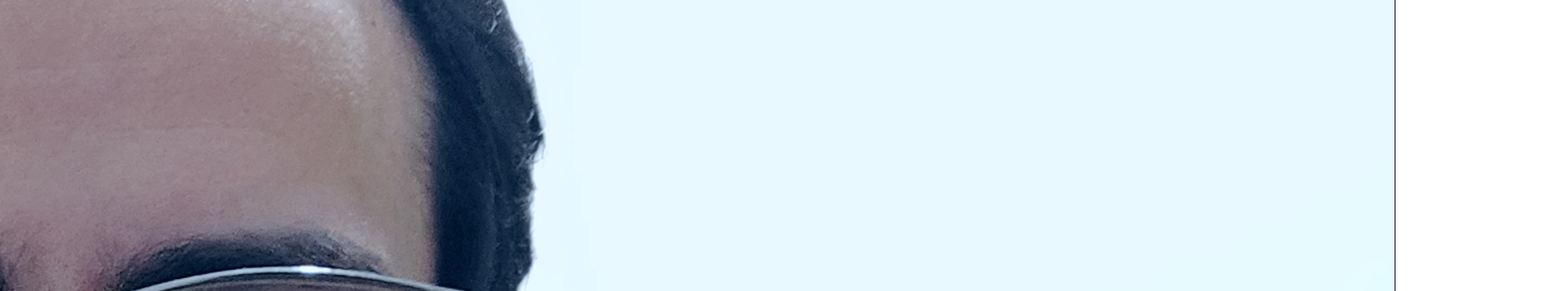
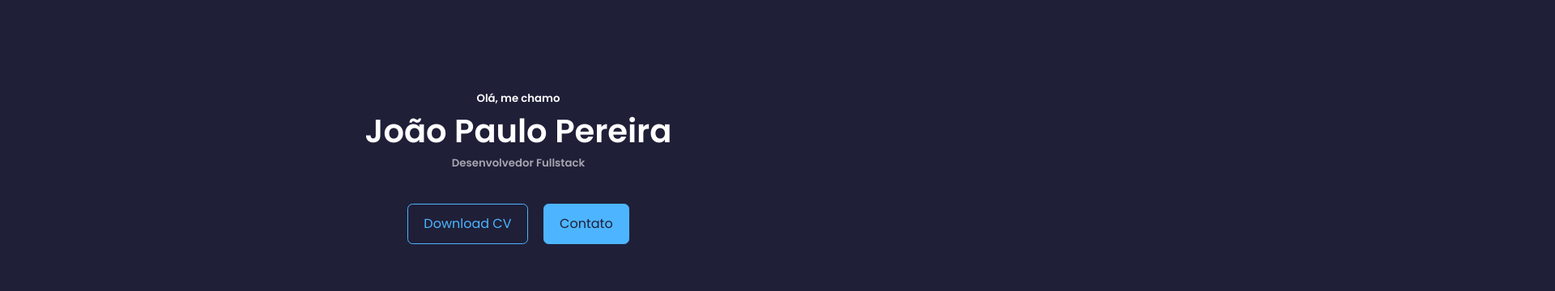
Before and after one commit to jpcp0614/Portfolio, a React (Create React App) app: page / in a window 1280 px wide. Shown: the top 360 px of the page at 81% size, 1920 px wide, since content can reach past the window. Built offline with nearby package versions, Linux system fonts and the light colour scheme.

Commit message:
:lipstick: feat: style index - root

```diff
--- a/src/index.css
+++ b/src/index.css
@@ -1,13 +1,136 @@
-body {
+@import url('https://fonts.googleapis.com/css2?family=Poppins:wght@300;400;500;600&display=swap');
+
+* {
   margin: 0;
-  font-family: -apple-system, BlinkMacSystemFont, 'Segoe UI', 'Roboto', 'Oxygen',
-    'Ubuntu', 'Cantarell', 'Fira Sans', 'Droid Sans', 'Helvetica Neue',
-    sans-serif;
-  -webkit-font-smoothing: antialiased;
-  -moz-osx-font-smoothing: grayscale;
+  padding: 0;
+  border: 0;
+  outline: 0;
+  box-sizing: border-box;
+  list-style: none;
+  text-decoration: none;
 }
 
-code {
-  font-family: source-code-pro, Menlo, Monaco, Consolas, 'Courier New',
-    monospace;
+:root {
+  --color-bg: #1f1f38;
+  --color-bg-variant: #2c2c6c;
+  --color-primary: #4db5ff;
+  --color-primary-variant: rgba(77, 181, 255, 0.4);
+  --color-white: #fff;
+  --color-light: rgba(255, 255, 255, 0.6);
+
+  --transition: all 400ms ease;
+
+  --container-width-lg: 75%;
+  --container-width-md: 86%;
+  --container-width-sm: 90%;
 }
+
+html {
+  scroll-behavior: smooth;
+}
+
+::-webkit-scrollbar {
+  display: none;
+}
+
+body {
+  font-family: 'Poppins', sans-serif, monospace, ubuntu;
+  background: var(--color-bg);
+  color: var(--color-white);
+  line-height: 1.5;
+}
+
+
+/** --------GENERAL STYLES-------- */
+
+.container {
+  width: var(--container-width-lg);
+  margin: 0 auto;
+}
+
+h1, h2, h3, h4, h5 {
+  font-weight: 50%;
+}
+
+h1 {
+  font-size: 2.5rem;
+}
+
+section {
+  margin-top: 8rem;
+}
+
+section > h2, section > h5 {
+  text-align: center;
+  color: var(--color-light);
+}
+
+section > h2 {
+  color: var(--color-primary);
+  margin-bottom: 3rem;
+}
+
+.text-light {
+  color: var(--color-light);
+}
+
+a {
+  color: var(--color-primary);
+  transition: var(--transition);
+}
+
+a:hover {
+  color: var(--color-white);
+}
+
+.btn {
+  width: max-content;
+  display: inline-block;
+  color: var(--color-primary);
+  padding: 0.75rem 1.2rem;
+  cursor: pointer;
+  border: 1px solid var(--color-primary);
+  border-radius: 0.4rem;
+  transition: var(--transition);
+}
+
+.btn:hover {
+  background: var(--color-white);
+  color: var(--color-bg);
+  border-color: transparent;
+}
+
+.btn-primary {
+  background: var(--color-primary);
+  color: var(--color-bg);
+}
+
+img {
+  display: block;
+  width: 100%;
+  object-fit: cover;
+}
+
+
+/** --------MEDIUM DEVICES-------- */
+@media screen and (max-width: 1024px) {
+  .container {
+    width: var(--container-width-md);
+  }
+
+  section {
+    margin-top: 6rem;
+  }
+}
+
+
+/** --------SMALL DEVICES-------- */
+@media screen and (max-width: 600px) {
+  .container {
+    width: var(--container-width-sm);
+  }
+
+  section > h2 {
+    margin-bottom: 2rem;
+  }
+}
```
